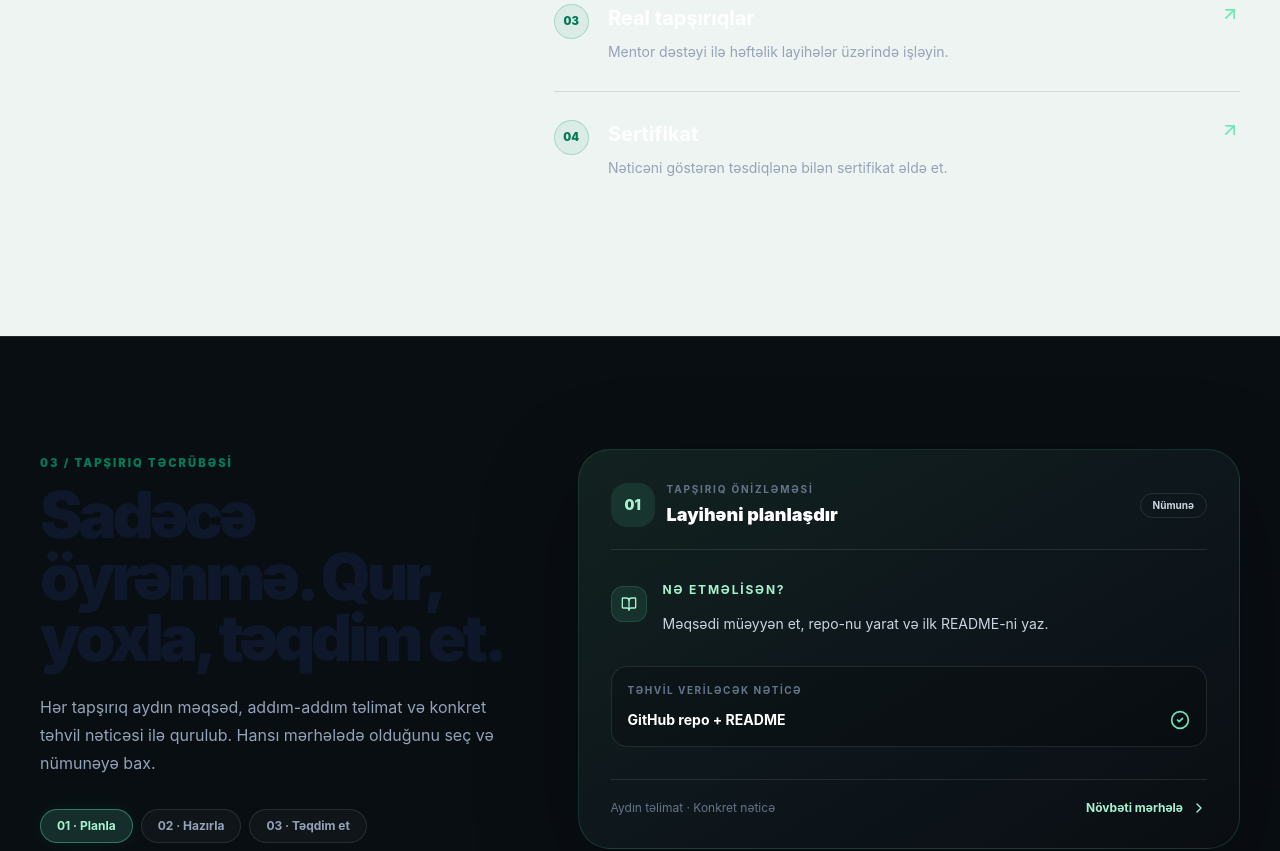
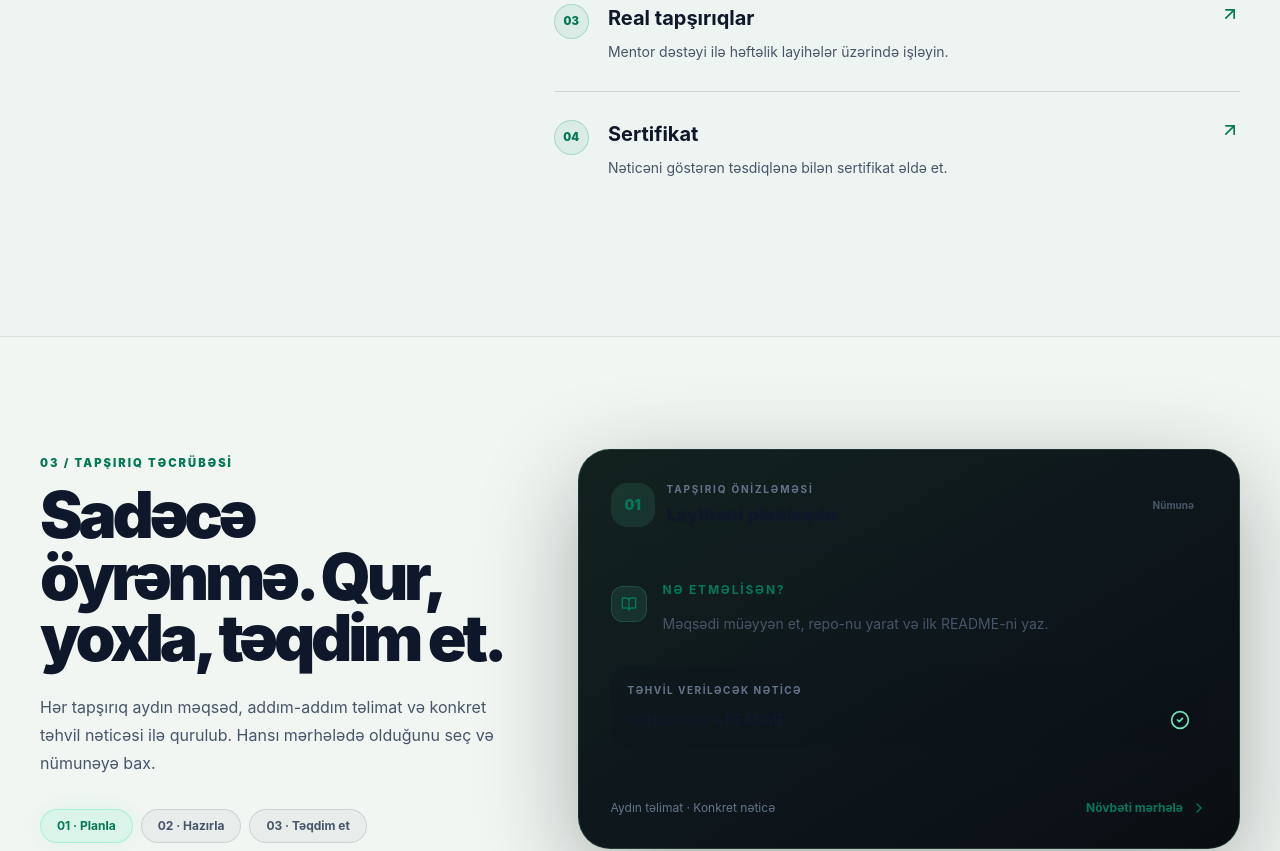
Before and after one commit to etikhacker/intern.az, a Next.js app: page / in a window 1280 px wide. Shown: the part 2123-2974 px from the top of the page. Built offline with nearby package versions, Linux system fonts and the light colour scheme; no server answers; the database is empty.

Commit message:
Improve landing page light theme contrast

```diff
--- a/app/globals.css
+++ b/app/globals.css
@@ -1171,3 +1171,24 @@ html.light .theme-toggle:hover {
   color: #059669 !important;
   border-color: #6ee7b7 !important;
 }
+
+/* Landing page light-theme contrast fixes for the interactive task preview and
+   dark process bands. Keep the layout theme-aware instead of mixing dark text
+   with white surfaces or white text with pale surfaces. */
+html.light .portfolio-preview-section {
+  background: #f1f6f3 !important;
+  border-color: rgba(15, 23, 42, 0.10) !important;
+}
+html.light .portfolio-preview-section .text-white { color: #0f172a !important; }
+html.light .portfolio-preview-section .text-slate-300,
+html.light .portfolio-preview-section .text-slate-400 { color: #475569 !important; }
+html.light .portfolio-preview-section .text-slate-500 { color: #64748b !important; }
+html.light .portfolio-preview-section .border-white\/10 { border-color: rgba(15, 23, 42, 0.12) !important; }
+html.light .portfolio-preview-section .bg-white\/\[0\.03\],
+html.light .portfolio-preview-section .bg-white\/\[0\.035\] { background-color: rgba(15, 23, 42, 0.035) !important; }
+html.light .portfolio-preview-section .bg-black\/20 { background-color: rgba(15, 23, 42, 0.04) !important; }
+html.light .portfolio-preview-section .text-emerald-200 { color: #047857 !important; }
+html.light .portfolio-preview-section .hover\\:text-white:hover { color: #0f172a !important; }
+html.light .portfolio-step-row h3 { color: #0f172a !important; }
+html.light .portfolio-step-row p { color: #475569 !important; }
+html.light .portfolio-step-row .text-emerald-300 { color: #047857 !important; }
```
